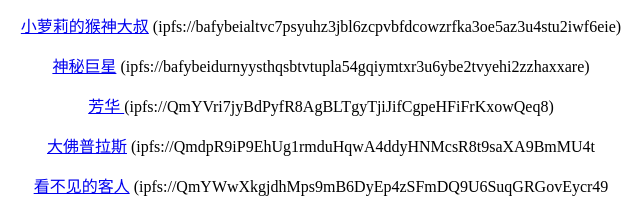
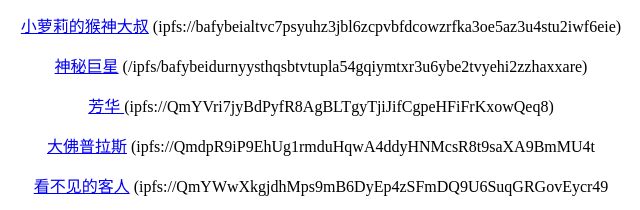
Before and after one commit to oyois/gvgle.github.io, a plain HTML site: page index.html in a window 1280 px wide. Shown: the part 535-745 px from the top of the page, 319-959 px from the left. Drawn offline with Linux system fonts and the light colour scheme.

Commit message:
Update index.html

```diff
--- a/index.html
+++ b/index.html
@@ -23,7 +23,7 @@ a {text-align: center;}
   <p><a href="ipfs://QmQGigyhE1w1ZxUW69t9Bn4wnQL7WxK8iToF4fQ7tzDzR2" target="_blank">教父1</a> (ipfs://QmQGigyhE1w1ZxUW69t9Bn4wnQL7WxK8iToF4fQ7tzDzR2)</p>
   <p><a href="ipfs://QmYMJS5oWLXg6M8GtAuNeEEuDvWv2m1Pibm4PB9Lvqmqip" target="_blank">三和人才市场</a> (ipfs://QmYMJS5oWLXg6M8GtAuNeEEuDvWv2m1Pibm4PB9Lvqmqip)</p>
   <p><a href="ipfs://bafybeialtvc7psyuhz3jbl6zcpvbfdcowzrfka3oe5az3u4stu2iwf6eie" target="_blank">小萝莉的猴神大叔</a> (ipfs://bafybeialtvc7psyuhz3jbl6zcpvbfdcowzrfka3oe5az3u4stu2iwf6eie)</p>
-  <p><a href="ipfs://bafybeidurnyysthqsbtvtupla54gqiymtxr3u6ybe2tvyehi2zzhaxxare" target="_blank">神秘巨星</a> (ipfs://bafybeidurnyysthqsbtvtupla54gqiymtxr3u6ybe2tvyehi2zzhaxxare)</p>
+  <p><a href="ipfs://bafybeidurnyysthqsbtvtupla54gqiymtxr3u6ybe2tvyehi2zzhaxxare" target="_blank">神秘巨星</a> (/ipfs/bafybeidurnyysthqsbtvtupla54gqiymtxr3u6ybe2tvyehi2zzhaxxare)</p>
   <p><a href="ipfs://QmYVri7jyBdPyfR8AgBLTgyTjiJifCgpeHFiFrKxowQeq8" target="_blank">芳华 </a> (ipfs://QmYVri7jyBdPyfR8AgBLTgyTjiJifCgpeHFiFrKxowQeq8)</p>
   <p><a href="ipfs://QmdpR9iP9EhUg1rmduHqwA4ddyHNMcsR8t9saXA9BmMU4t" target="_blank">大佛普拉斯</a> (ipfs://QmdpR9iP9EhUg1rmduHqwA4ddyHNMcsR8t9saXA9BmMU4t</p>
   <p><a href="ipfs://QmYWwXkgjdhMps9mB6DyEp4zSFmDQ9U6SuqGRGovEycr49" target="_blank">看不见的客人</a> (ipfs://QmYWwXkgjdhMps9mB6DyEp4zSFmDQ9U6SuqGRGovEycr49</p>
```
